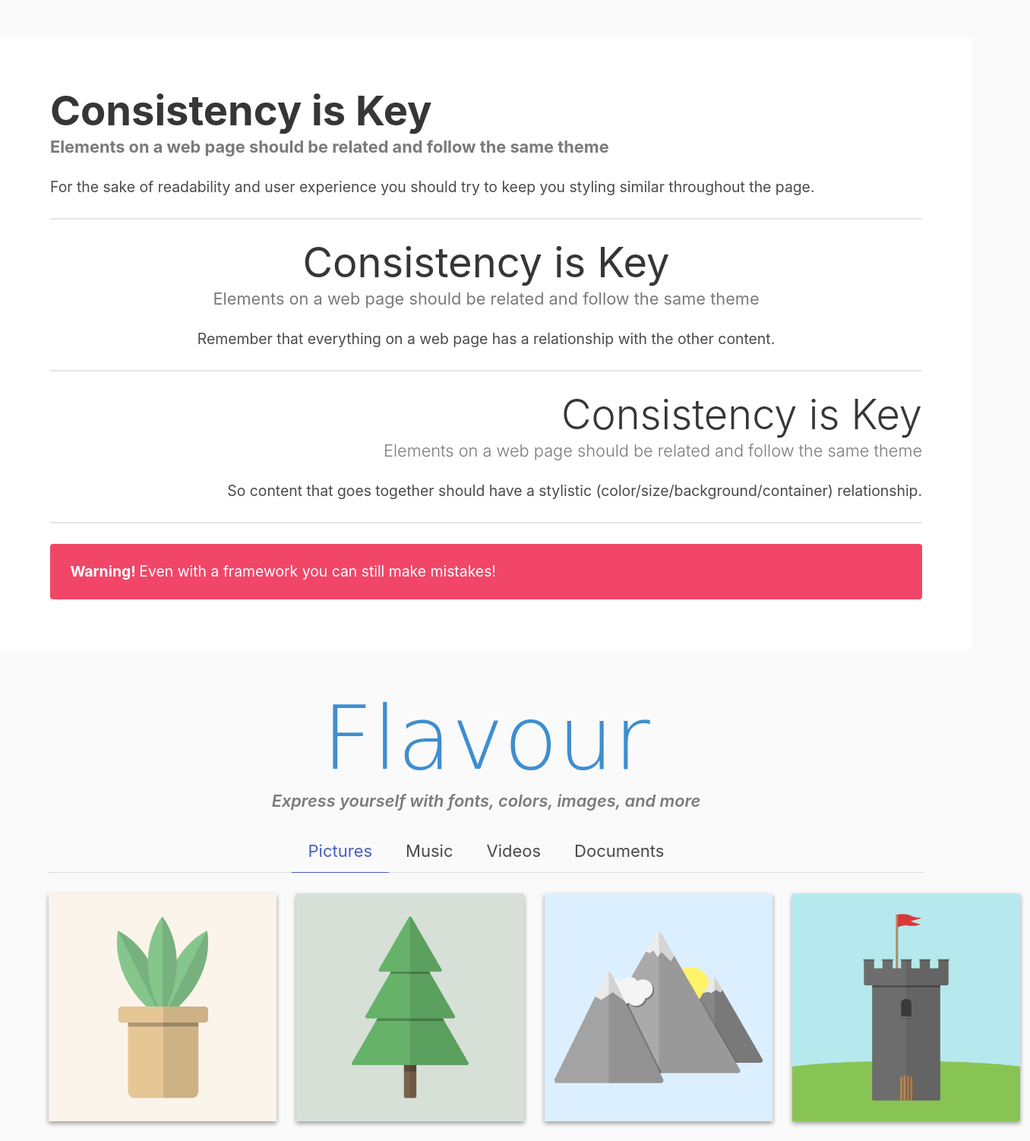
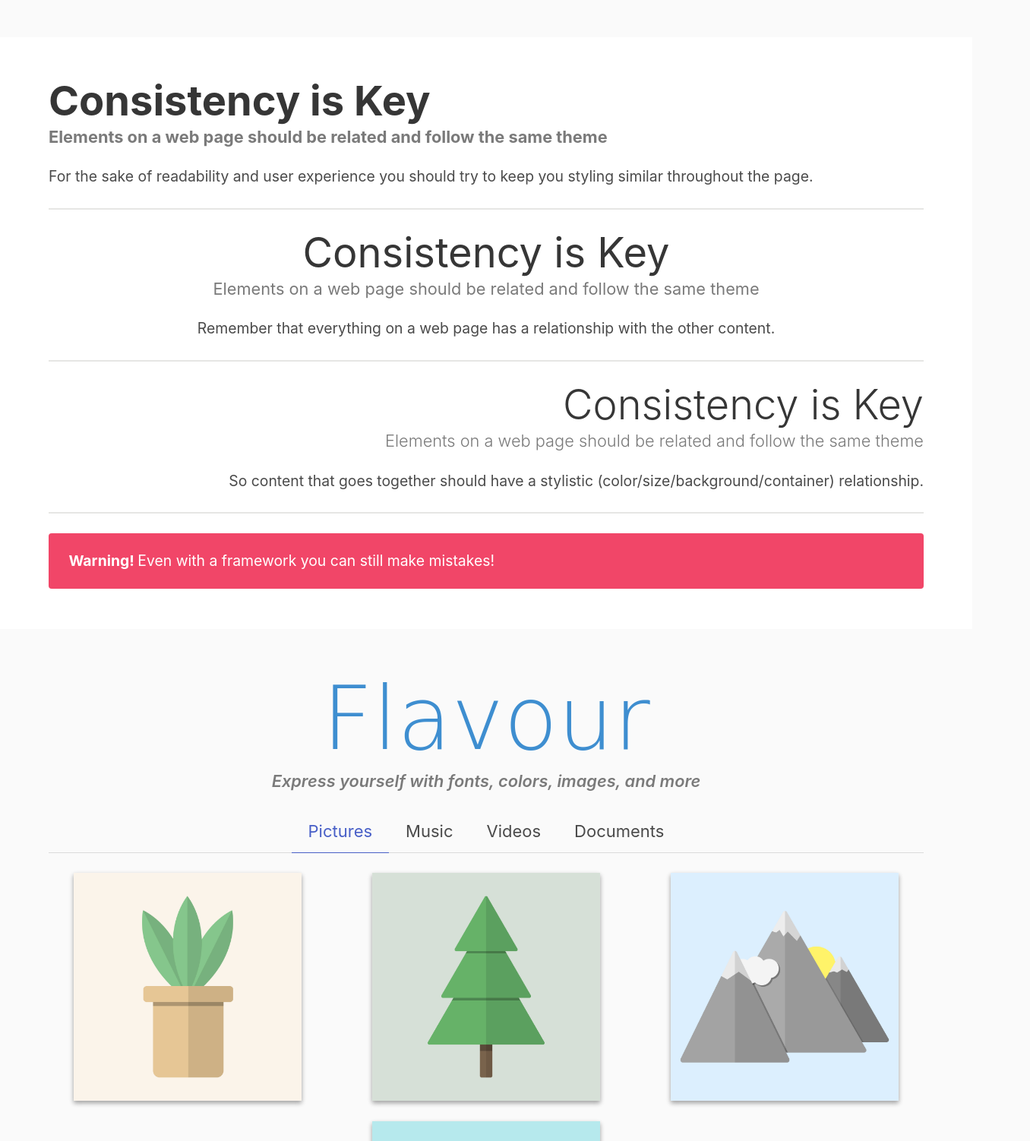
Before and after one commit to jdmar3-comp426/a02-aubrydreikosen, a website: page index.html in a window 1280 px wide. Shown: the part 1466-2968 px from the top of the page at 76% size, 1356 px wide, since content can reach past the window. Drawn offline with nearby package versions, Linux system fonts and the light colour scheme; a web font is replaced by a local one.

Commit message:
should pass all but adding to index.html test

```diff
--- a/index.html
+++ b/index.html
@@ -47,7 +47,7 @@
         </div>
     </section>
     <section class="section has-background-white">
-        <div class="column">
+        <div class="container">
             <div class="content">
                 <h1 class="title has-text-weight-bold">Consistency is Key</h1>
                 <h5 class="subtitle has-text-grey has-text-weight-bold">Elements on a web page should be related and follow the same theme</h5>
@@ -91,7 +91,7 @@
                     <li><a>Documents</a></li>
                 </ul>
             </div>
-            <div class="columns">
+            <div class="columns is-multiline justify-center">
                 <div class="column">
                     <img src="images/all-01.jpg" alt="Pictures">
                 </div>
```
